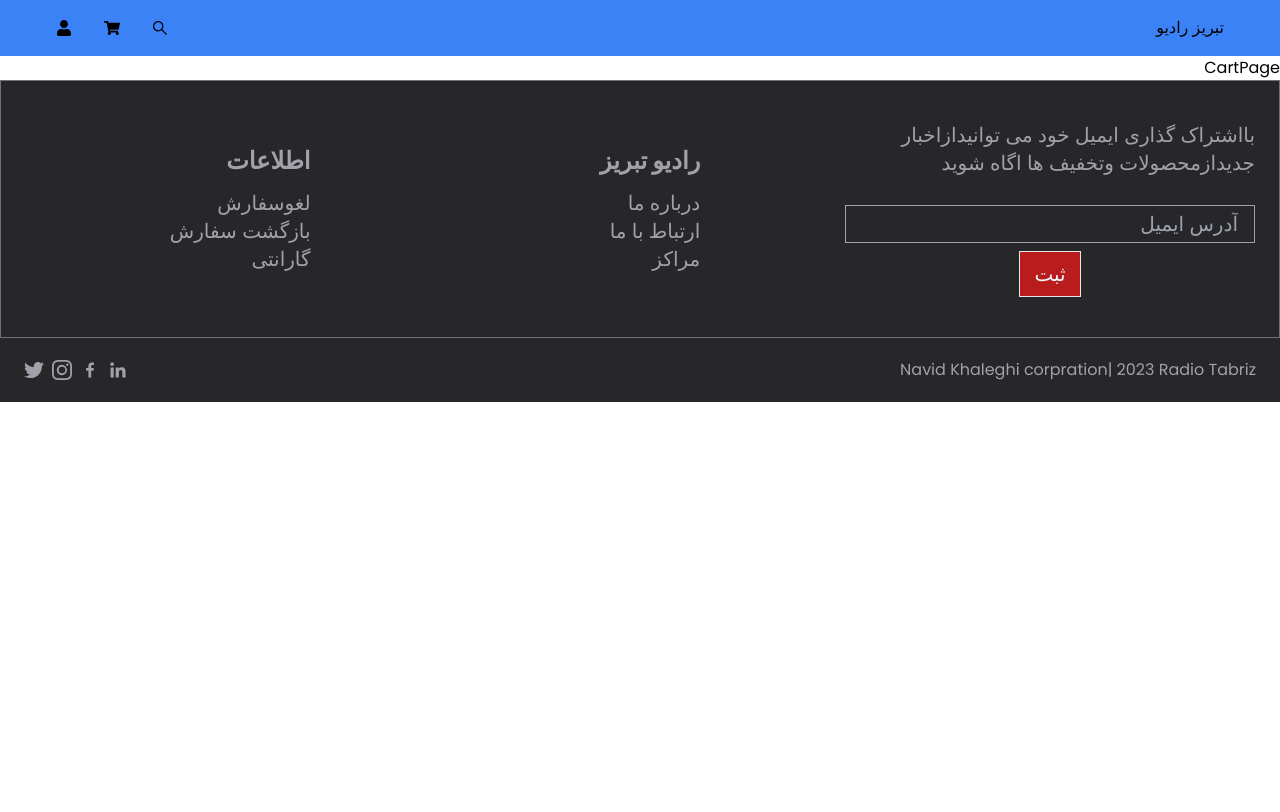
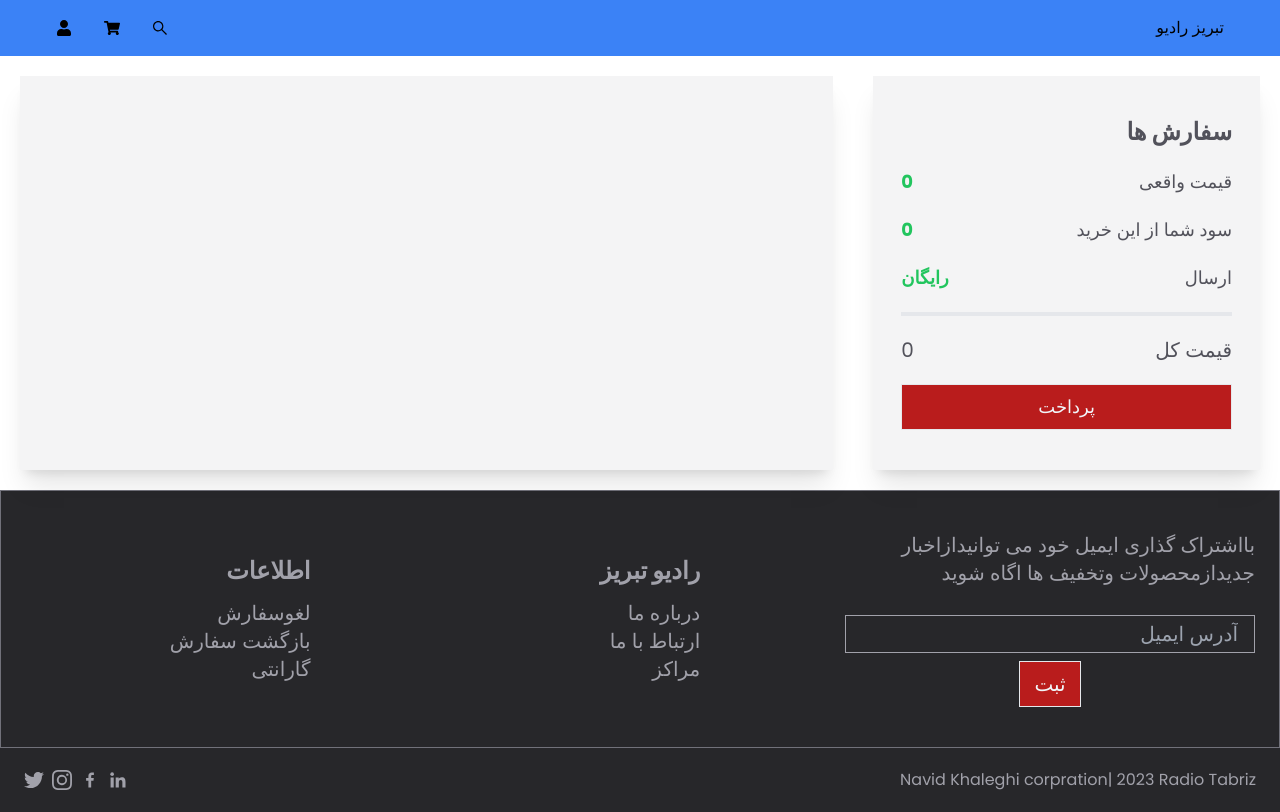
Before and after one commit to navidXlg/e-commer-app, a React (Create React App) app: page /cart in a window 1280 px wide. Built offline with nearby package versions, Linux system fonts and the light colour scheme; data requests are answered from the project's data file.

Commit message:
productCardItem has been added

```diff
--- /dev/null
+++ b/src/componants/productCartItem.js
@@ -0,0 +1,31 @@
+import {BsTrash} from 'react-icons/bs';
+import { useDispatch, useSelector } from 'react-redux';
+import { removeProductCart } from '../store';
+
+
+
+export default function ProductCartItem({product}){
+
+    const dispatch = useDispatch();
+    const handelDeleteClick = (product) => {
+        dispatch(removeProductCart(product.id))
+
+    };
+
+
+    return <div className=" border-cyan-500 border-b-2 max-h-52 flex items-center justify-around my-5">
+                <div onClick={() => handelDeleteClick(product)} >
+                    <BsTrash className='cursor-pointer hover:text-cyan-500 active:text-xl'/>
+                </div>
+                <div className="counter">
+                    <p>{product.title}</p>
+                    <div>
+                        <p>{product.originalPrice}</p>
+                        <p>{product.finalPrice}</p>
+                    </div>
+                </div>
+                <div>
+                    <img className="object-fill h-40 p-3" src={product.images[0]} alt="product"></img>
+                </div>
+            </div>
+}
--- a/src/pages/CartPage.js
+++ b/src/pages/CartPage.js
@@ -1,6 +1,45 @@
+import { useSelector } from "react-redux"
+import Button from "../componants/Button"
+import ProductCartItem from "../componants/productCartItem"
+
+export default function CartPage (){
+
+    const cartProducts = useSelector(({cart}) => {
+        return cart;
+    });
 
 
+    const originalPrice = cartProducts.reduce((acc, item) => acc+item.originalPrice,0);
+    const finalPrice  = cartProducts.reduce((acc, item) => acc+item.finalPrice,0);
 
-export default function CartPage (){
-    return <div>CartPage</div>
-}
+
+    const renderCartProuducts = cartProducts.map(item => <ProductCartItem product={item}/>);
+
+    return <div className="cart__continer grid grid-cols-3 text-lg scroll-m-72">
+              <div className=" bg-zinc-100 shadow-xl py-10 px-7 text-zinc-600 m-5 col-span-1 flex flex-col gap-5">
+                <p className="text-2xl font-bold">سفارش ها</p>
+                <div className="flex items-center justify-between">
+                    <p>قیمت واقعی</p>
+                    <p className="text-green-500 font-bold">{originalPrice}</p>
+                </div>
+                <div className="flex items-center justify-between">
+                    <p>سود شما از این خرید</p>
+                    <p className="text-green-500 font-bold">{originalPrice - finalPrice}</p>
+                </div>
+                <div className="flex items-center justify-between">
+                    <p>ارسال</p>
+                    <p className="text-green-500 font-bold">رایگان</p>
+                </div>
+                <span className="border-b-4 text-zinc-700 w-full inline-block"></span>
+                <div className="flex items-center justify-between text-xl">
+                    <p>قیمت کل</p>
+                    <p>{finalPrice}</p>
+                </div>
+                <Button danger>پرداخت</Button>
+              </div>
+
+              <div className="component col-span-2 bg-zinc-100 shadow-xl py-10 px-7 m-5 text-zinc-600">
+                {renderCartProuducts}
+              </div>
+           </div>
+};
--- a/src/pages/HomePage.js
+++ b/src/pages/HomePage.js
@@ -5,9 +5,6 @@ import Slider from "../componants/Slider";
 
 
 export default function HomePage(){
-
-
-
     return <div>
               <Slider/>
               <Productitemlist/>
--- a/src/store/slices/CartSlice.js
+++ b/src/store/slices/CartSlice.js
@@ -9,7 +9,7 @@ const cartSlice = createSlice({
             state.push(action.payload);
         },
         removeProductCart(state, action){
-            state.filter(item => !(item.id === action.payload.id));
+            return state.filter(item => !(item.id === action.payload));
         }
     }
 });
```
